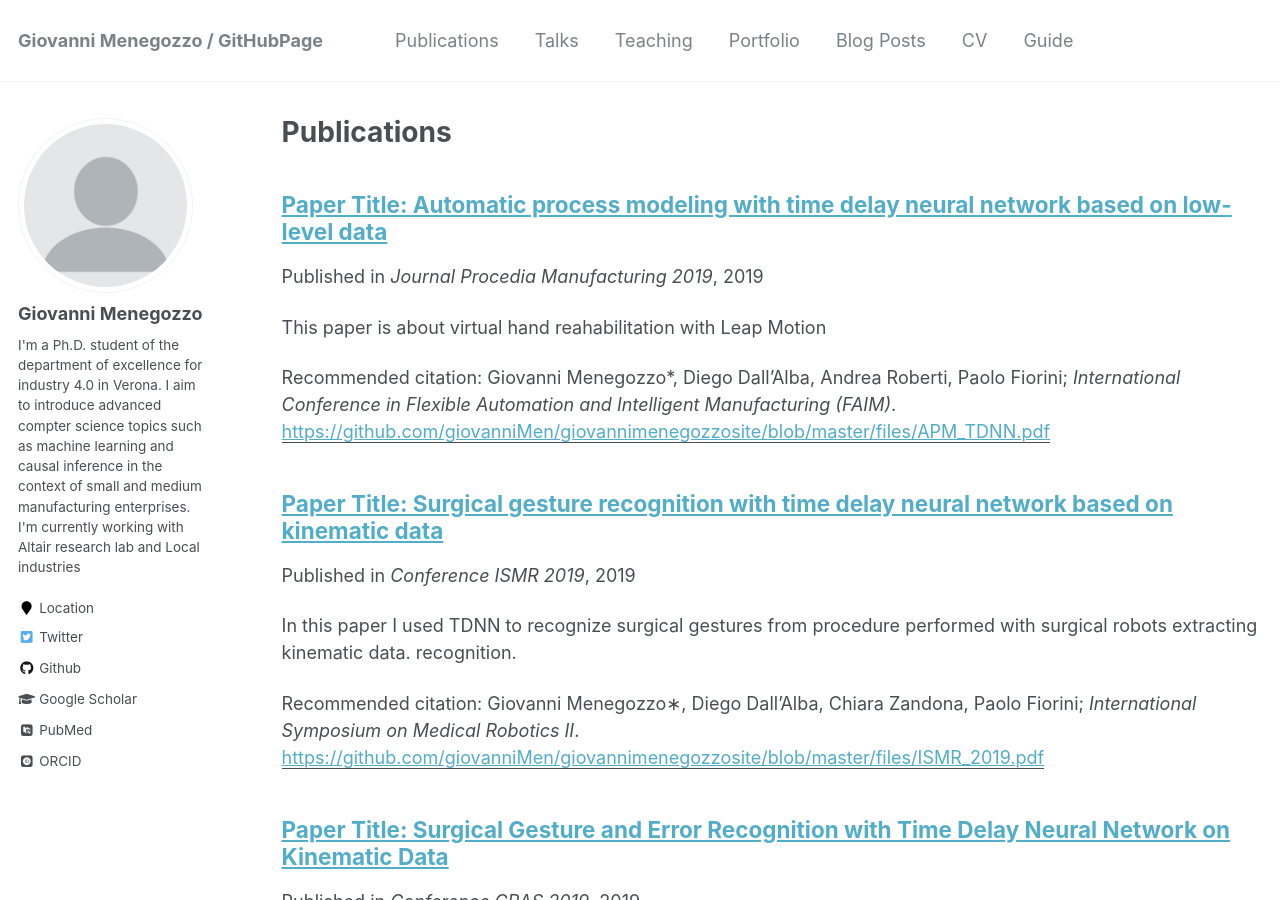
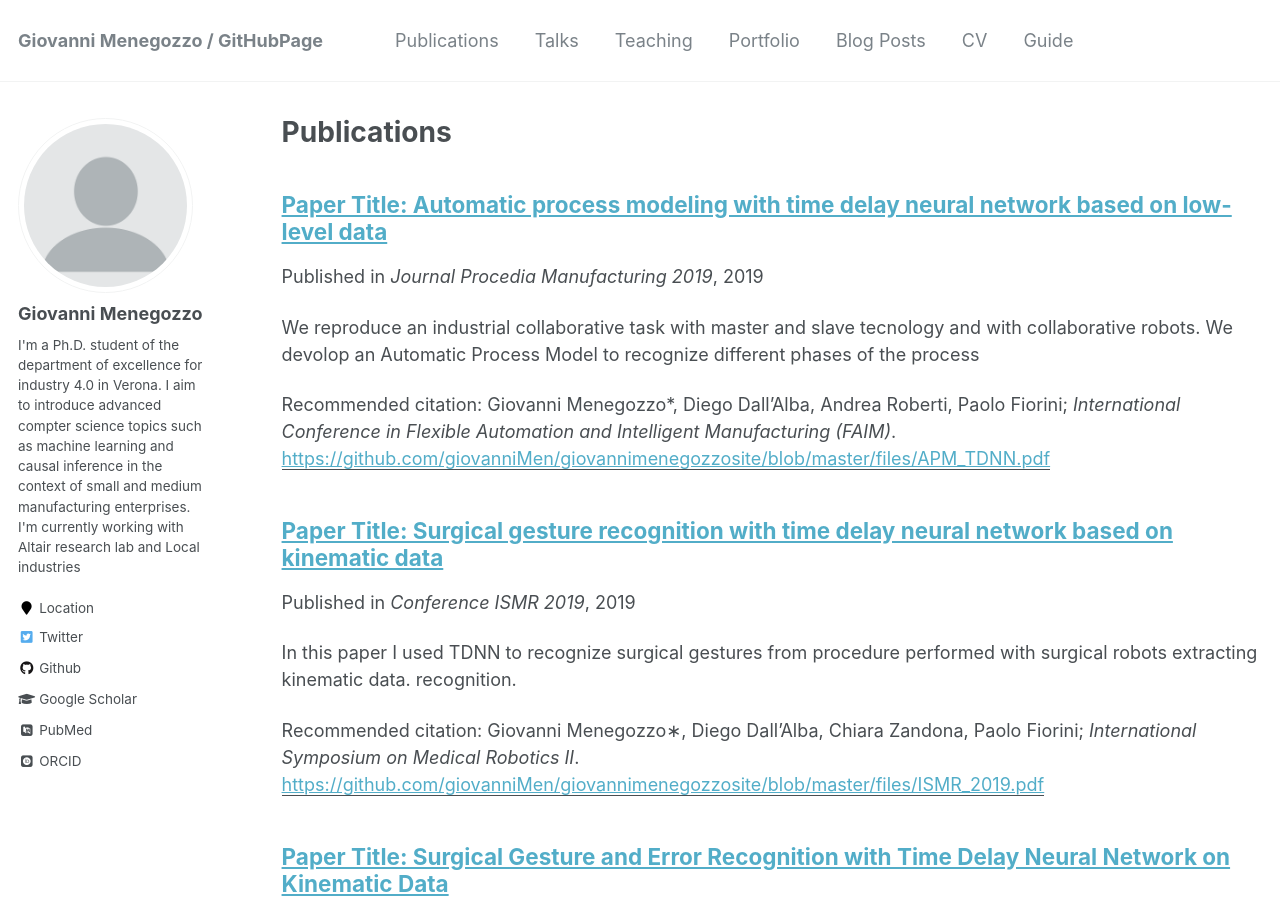
Before and after one commit to giovanniMen/giovannimenegozzosite, a Jekyll site: the page built from _pages/publications.md, in a window 1280 px wide and 900 px high. Built offline with Jekyll 4.4.1, drawn with Linux system fonts in a browser that asks for light colours; some web fonts are replaced.

Commit message:
Update Procedia.md

```diff
--- a/_publications/Procedia.md
+++ b/_publications/Procedia.md
@@ -3,7 +3,7 @@ title: "Paper Title: Automatic process modeling with time delay neural network b
 on low-level data"
 collection: 'publications'
 permalink: '/publication/Procedia'
-excerpt: 'This paper is about virtual hand reahabilitation with Leap Motion'
+excerpt: 'We reproduce an industrial collaborative task with master and slave tecnology and with collaborative robots. We devolop an Automatic Process Model to recognize different phases of the process'
 date: '2019-08-01'
 venue: 'Journal Procedia Manufacturing 2019'
 paperurl: 'https://github.com/giovanniMen/giovannimenegozzosite/blob/master/files/APM_TDNN.pdf'
```
